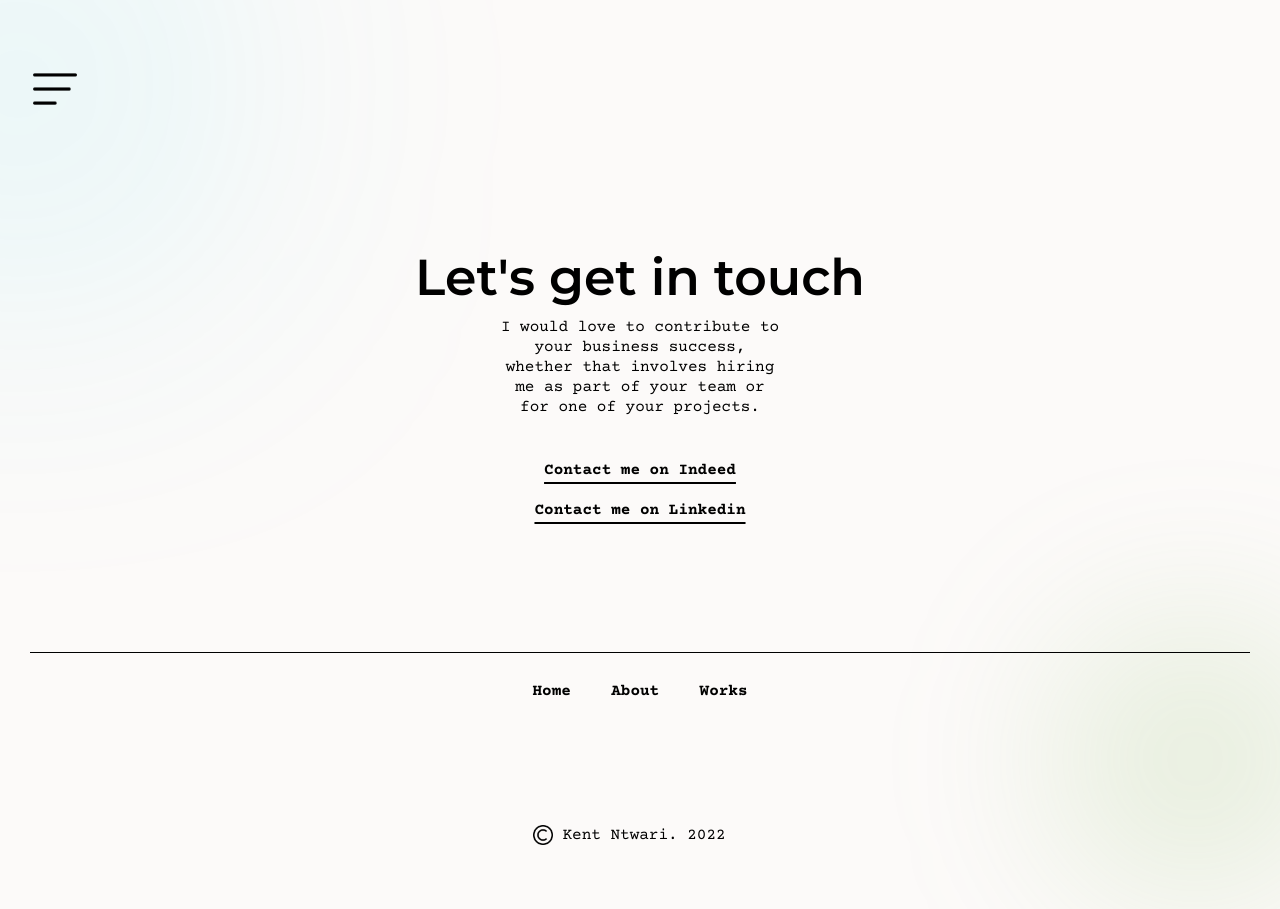
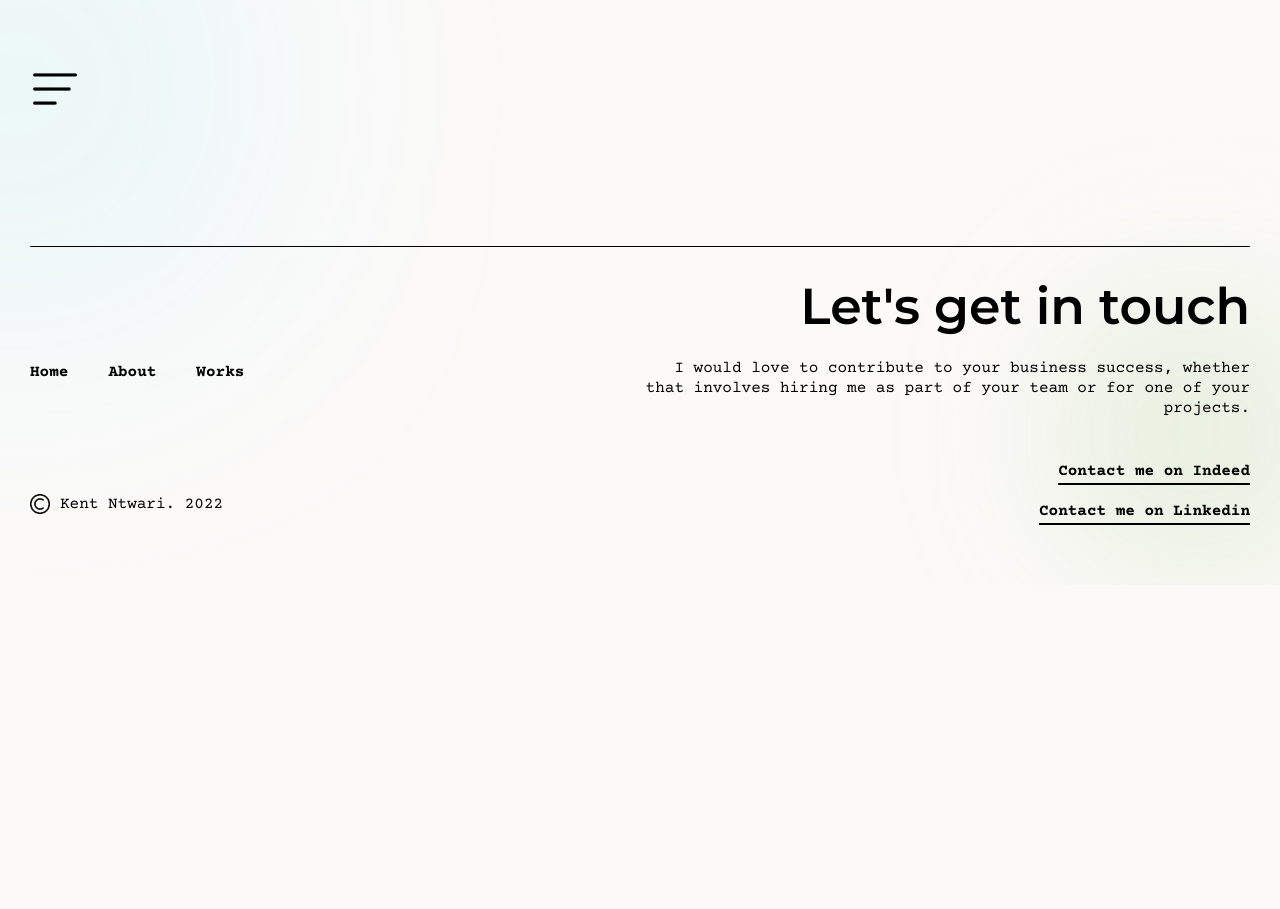
Before and after one commit to kentntwari/portfolio-2022, a React (Create React App) app: page /works/1 in a window 1280 px wide. After the commit the page ends 800 px from the top, so only its background shows below. Built offline with nearby package versions, Linux system fonts and the light colour scheme.

Commit message:
styles upated

```diff
--- a/src/components/footer/index.js
+++ b/src/components/footer/index.js
@@ -2,20 +2,24 @@ import React from 'react';
 
 import Navigation from '../menu/Navigation';
 import Copyright from '../../utilities/images/copyright.png';
+import { Fragment } from 'react/cjs/react.production.min';
 
 const Footer = () => {
   return (
-    <footer className="mt-33 flex flex-col gap-[8.25rem]">
-      <section className="flex flex-col items-center gap-[43px]">
-        <div className="flex flex-col gap-2 5">
-          <h2 className="text-center">Let's get in touch</h2>
-          <p className="text-center w-[286px] m-auto">
+    <Fragment>
+      <div className="hidden lg:block lg:mt-33 lg:bg-black-full lg:w-full lg:h-[1px]"></div>
+
+      <footer className="mt-33 lg:mt-7 flex flex-col lg:flex-row-reverse lg:items-center gap-14 lg:gap-7">
+        <section className="flex flex-col gap-[43px]">
+          <div className="grow-[2] flex flex-col gap-5">
+            <h2 className="lg:text-right">Let's get in touch</h2>
+            <p className="lg:text-right">
               I would love to contribute to your business success, whether that involves
               hiring me as part of your team or for one of your projects.
             </p>
           </div>
 
-        <section className="w-full flex flex-col items-center gap-5">
+          <section className="w-full flex flex-col lg:items-end gap-5">
             <p
               className="font-bold underline underline-offset-8
            decoration-2 decoration-black-full">
@@ -30,12 +34,12 @@ const Footer = () => {
         </section>
 
         <section className="w-full flex flex-col gap-7">
-        <div className="bg-black-full w-full h-[1px]"></div>
+          <div className="lg:hidden bg-black-full w-full h-[1px]"></div>
 
-        <section className="w-[215px] h-[164px] mx-auto flex flex-col justify-between">
+          <section className="grow lg:mt-20 flex flex-col gap-28">
             <Navigation
               hiddenOnMobile={false}
-            className="w-full flex justify-between"
+              className="w-full flex justify-between lg:justify-start lg:gap-10"
               applyClassOnLink="font-bold"
             />
 
@@ -48,6 +52,7 @@ const Footer = () => {
           </section>
         </section>
       </footer>
+    </Fragment>
   );
 };
 
```
Lines whose indentation alone changed are shown as unchanged.
